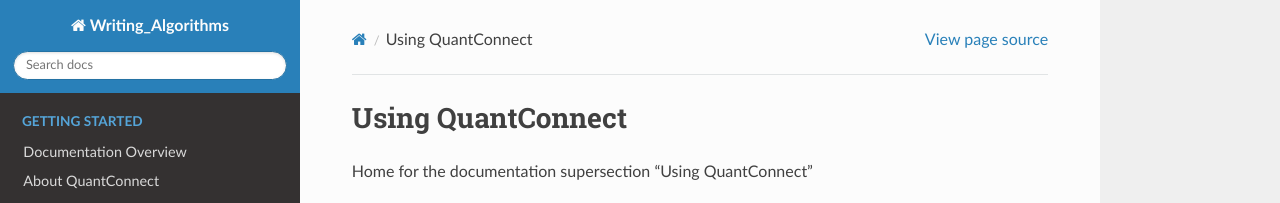
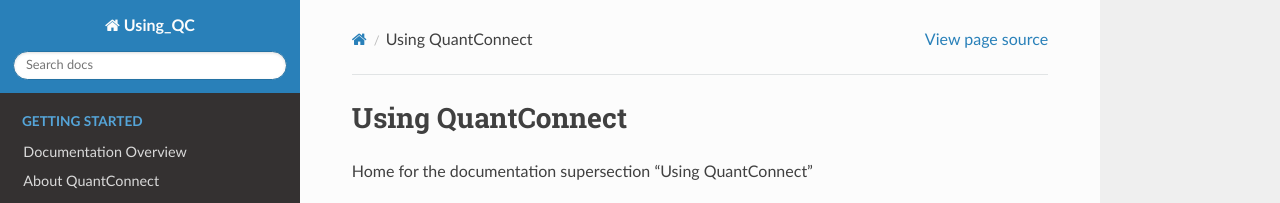
Before and after one commit to GGoziker/QuantConnect-Documentation-2.0.0, a Sphinx documentation site: the page built from Using_QC/docs/source/index.rst, in a window 1280 px wide. Shown: the top 203 px of the page. Built offline with Sphinx 7.4.7 and the Read the Docs theme 2.0.0, drawn with Linux system fonts in a browser that asks for light colours.

Commit message:
Rename the sphinx project in Using_QC

```diff
--- a/Using_QC/docs/source/conf.py
+++ b/Using_QC/docs/source/conf.py
@@ -20,7 +20,7 @@
 
 # -- Project information -----------------------------------------------------
 
-project = 'Writing_Algorithms'
+project = 'Using_QC'
 copyright = '2020, GahlGoziker'
 author = 'GahlGoziker'
 
@@ -113,7 +113,7 @@
 # -- Options for HTMLHelp output ---------------------------------------------
 
 # Output file base name for HTML help builder.
-htmlhelp_basename = 'Writing_Algorithmsdoc'
+htmlhelp_basename = 'Using_QCdoc'
 
 
 # -- Options for LaTeX output ------------------------------------------------
@@ -140,7 +140,7 @@
 # (source start file, target name, title,
 #  author, documentclass [howto, manual, or own class]).
 latex_documents = [
-    (master_doc, 'Writing_Algorithms.tex', 'Writing\\_Algorithms Documentation',
+    (master_doc, 'Using_QC.tex', 'Writing\\_Algorithms Documentation',
      'GahlGoziker', 'manual'),
 ]
 
@@ -150,7 +150,7 @@
 # One entry per manual page. List of tuples
 # (source start file, name, description, authors, manual section).
 man_pages = [
-    (master_doc, 'writing_algorithms', 'Writing_Algorithms Documentation',
+    (master_doc, 'Using_QC', 'Using_QC Documentation',
      [author], 1)
 ]
 
@@ -161,8 +161,8 @@
 # (source start file, target name, title, author,
 #  dir menu entry, description, category)
 texinfo_documents = [
-    (master_doc, 'Writing_Algorithms', 'Writing_Algorithms Documentation',
-     author, 'Writing_Algorithms', 'One line description of project.',
+    (master_doc, 'Using_QC', 'Using_QC Documentation',
+     author, 'Using_QC', 'One line description of project.',
      'Miscellaneous'),
 ]
 
```
